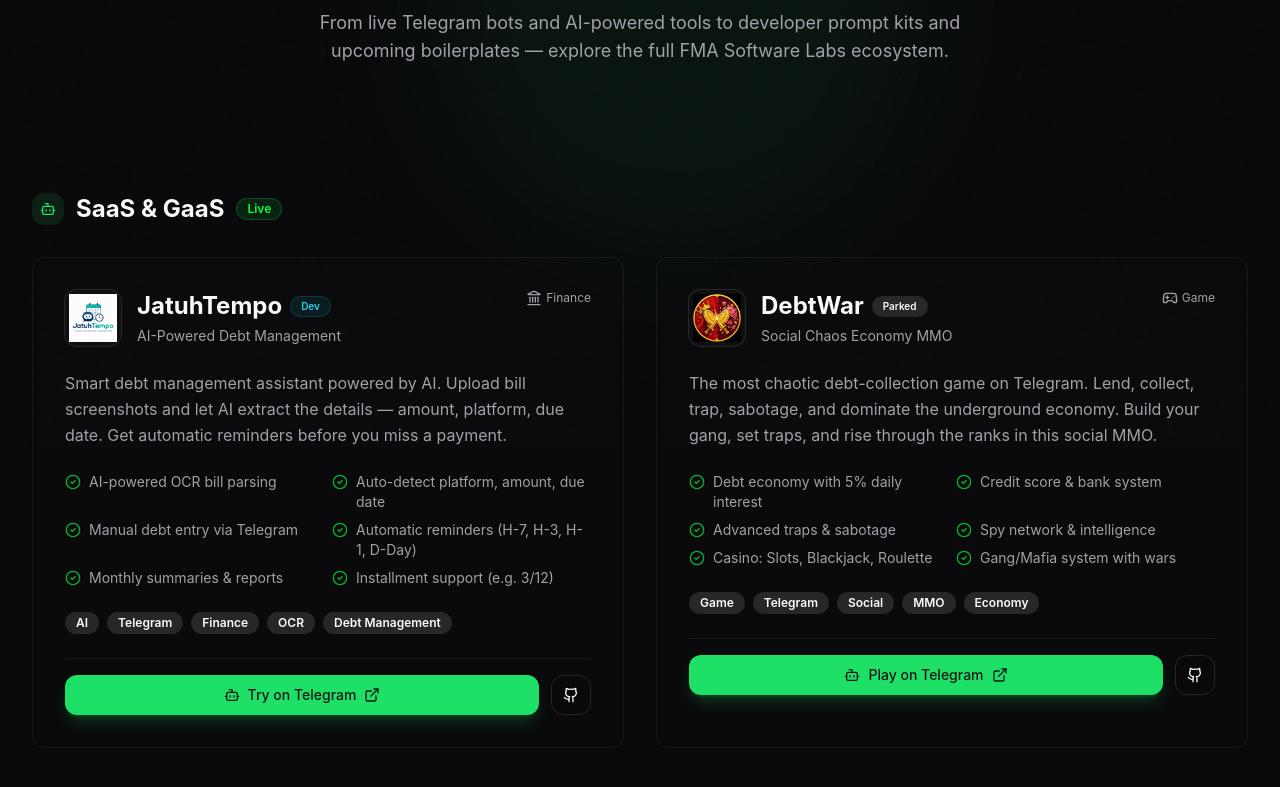
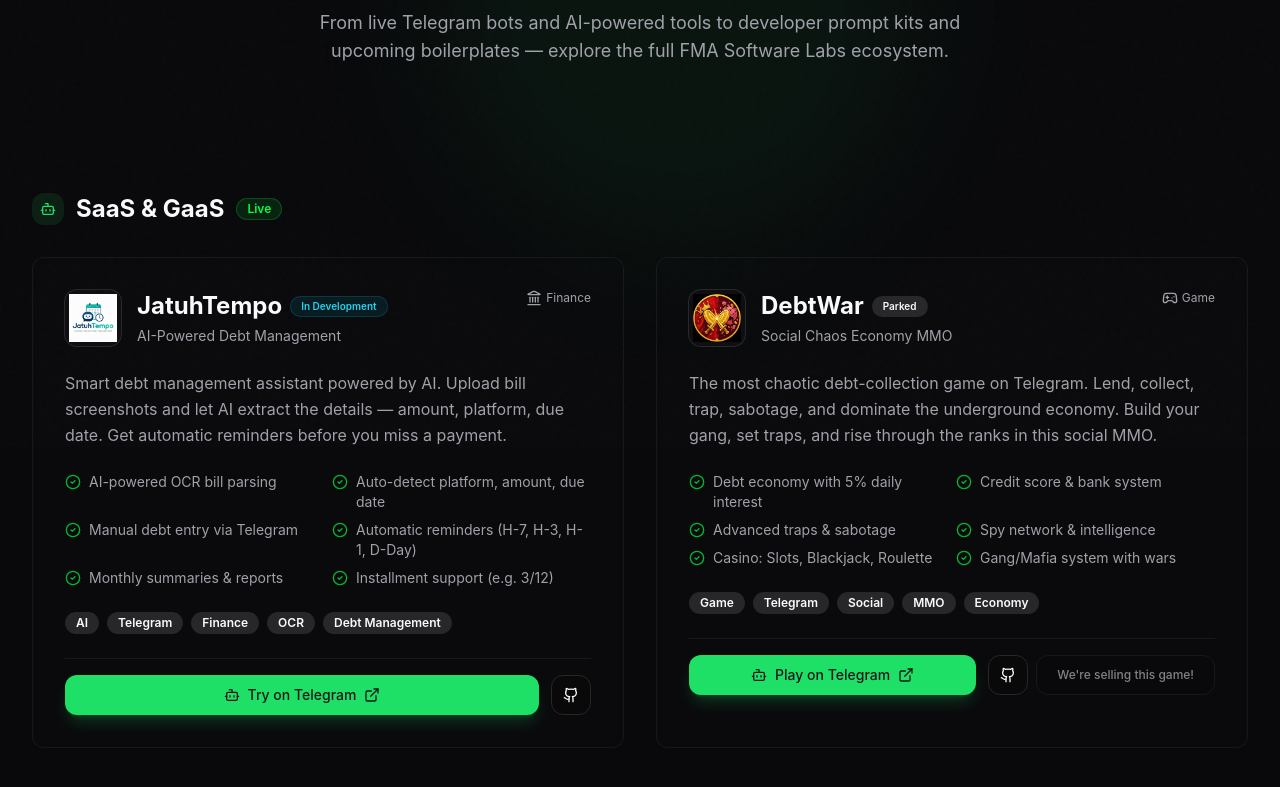
Before and after one commit to FMATheNomad/fma-software-labs-landing-page, a Next.js app: page /products in a window 1280 px wide. Shown: the part 353-1140 px from the top of the page. Built offline with nearby package versions, Linux system fonts and the light colour scheme.

Commit message:
Update status labels, add disabled Sell button for DebtWar

```diff
--- a/src/app/products/page.tsx
+++ b/src/app/products/page.tsx
@@ -29,7 +29,7 @@
 
 const statusConfig: Record<string, { label: string; variant: "neon" | "cyan" | "success" | "secondary" }> = {
   live: { label: "Live", variant: "neon" },
-  dev: { label: "Dev", variant: "cyan" },
+  dev: { label: "In Development", variant: "cyan" },
   beta: { label: "Beta", variant: "cyan" },
   park: { label: "Parked", variant: "secondary" },
   coming_soon: { label: "Coming Soon", variant: "success" },
@@ -111,6 +111,11 @@
                 <Github className="h-4 w-4" />
               </Link>
             </Button>
+            {product.slug === "debtwar" && (
+              <Button variant="outline" disabled className="gap-2 text-xs">
+                We're selling this game!
+              </Button>
+            )}
           </div>
         </div>
       </div>
--- a/src/components/sections/ProductsSection.tsx
+++ b/src/components/sections/ProductsSection.tsx
@@ -17,7 +17,7 @@
     icon: Bot,
     label: "SaaS & GaaS",
     count: "2 Products",
-    desc: "Telegram bots & web-based AI tools",
+    desc: "Debt management & social economy game",
   },
   {
     icon: Puzzle,
--- a/src/lib/constants.ts
+++ b/src/lib/constants.ts
@@ -150,7 +150,7 @@
   { type: "info", message: "FMA Software Labs — boot sequence initiated", delay: 0 },
   { type: "success", message: "Kernel loaded: AI-native ecosystem engine v3.0.0", delay: 800 },
   { type: "info", message: "Mounting product ecosystem...", delay: 1600 },
-  { type: "success", message: "JatuhTempo — AI-Powered Debt Management [DEV]", delay: 2400 },
+  { type: "success", message: "JatuhTempo — AI-Powered Debt Management [IN DEV]", delay: 2400 },
   { type: "success", message: "DebtWar — Social Chaos Economy MMO [PARKED]", delay: 3200 },
   { type: "info", message: "Loading digital product catalog...", delay: 4000 },
   { type: "success", message: "5 AI Debug Toolkits loaded — Python, JS, TS, Go, Java", delay: 4800 },
```
